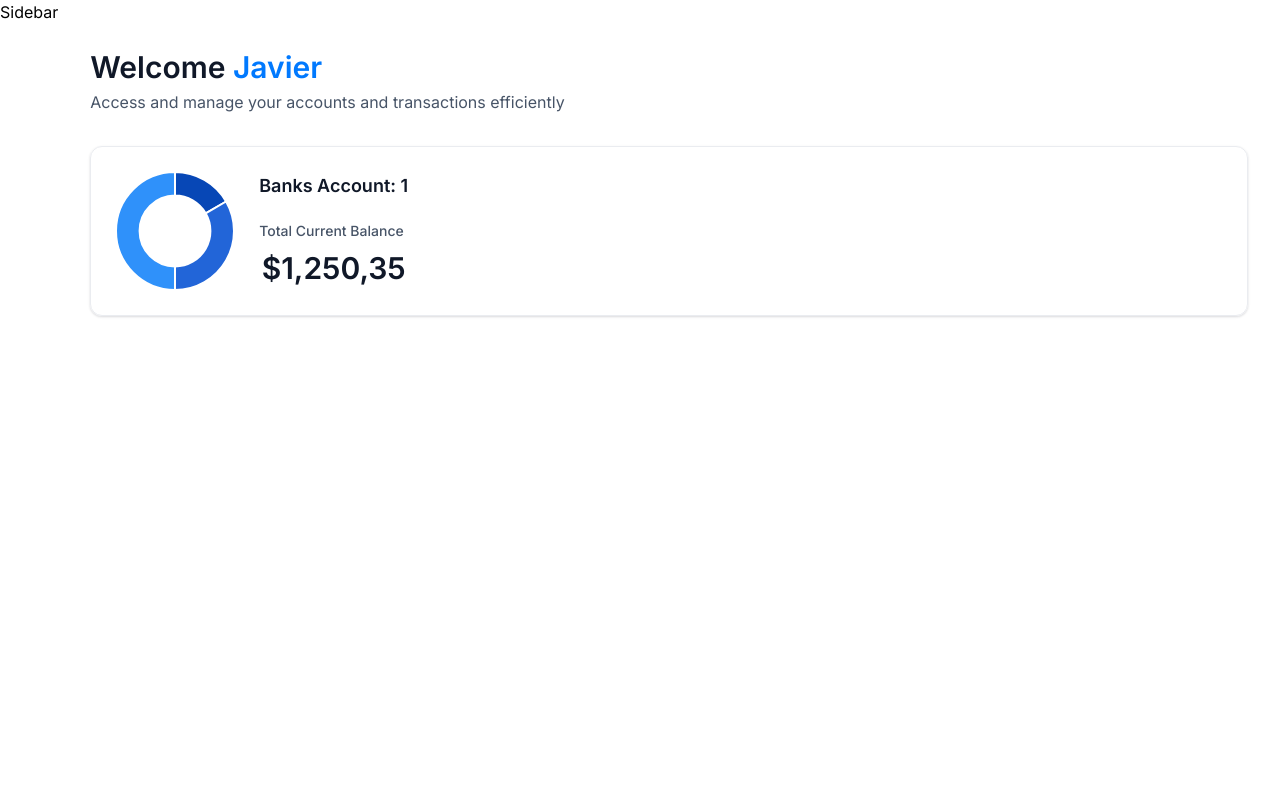
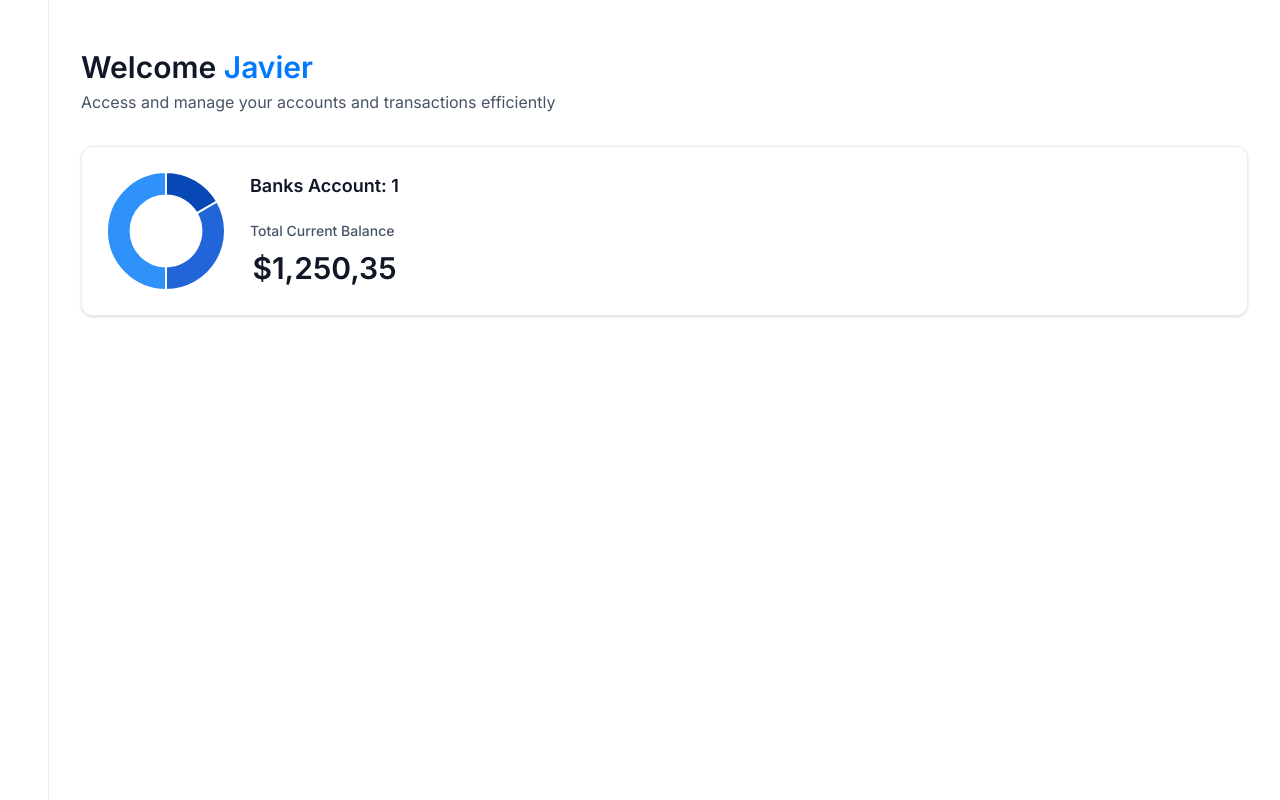
Before and after one commit to jlcarrascof/Bank-System, a Next.js app: page / in a window 1280 px wide. Built offline with nearby package versions, Linux system fonts and the light colour scheme.

Commit message:
refactor: Update Sidebar component in Sidebar.tsx

```diff
--- a/components/Sidebar.tsx
+++ b/components/Sidebar.tsx
@@ -1,6 +1,10 @@
 const Sidebar = ({user}: SiderbarProps) => {
   return (
-    <div>Sidebar</div>
+    <section className='sidebar'>
+        <nav className='flex flex-col gap-4'>
+
+        </nav>
+    </section>
   )
 }
 
```
